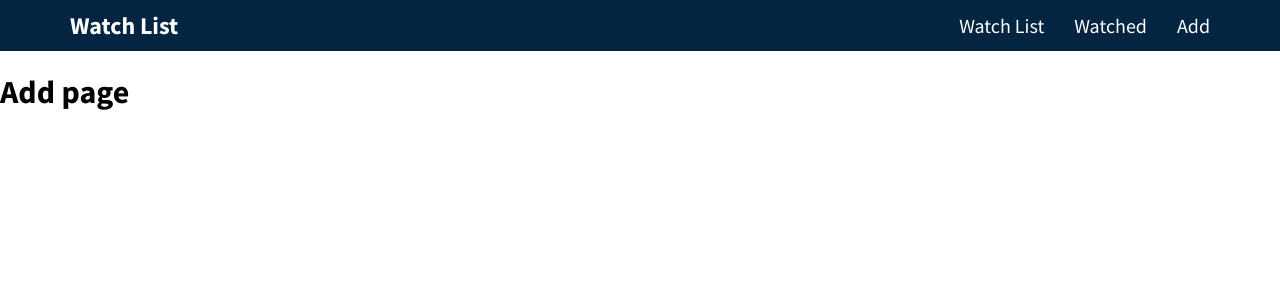
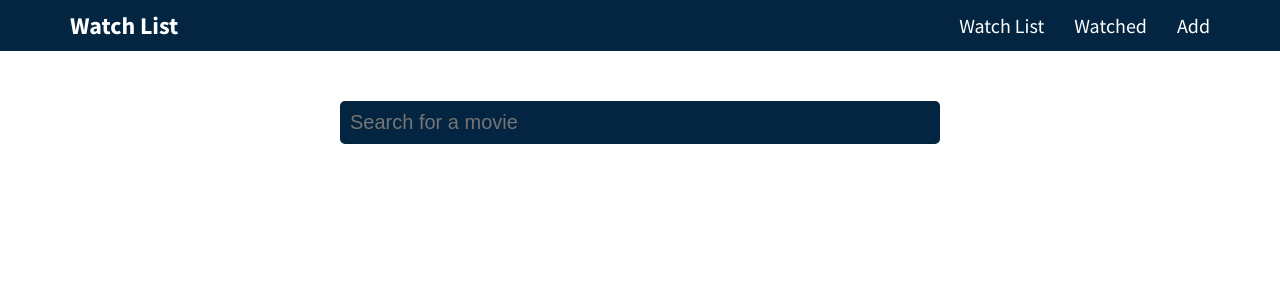
Before and after one commit to lucasli233/react-movie-watchlist-v1, a React (Create React App) app: page /add in a window 1280 px wide. Shown: the top 300 px of the page. Built offline with nearby package versions, Linux system fonts and the light colour scheme.

Commit message:
search movie basic function completed

```diff
--- a/src/App.js
+++ b/src/App.js
@@ -18,11 +18,11 @@ function App() {
           <Watchlist />
         </Router>
 
-        <Router exact path="/watched">
+        <Router path="/watched">
           <Watched />
         </Router>
 
-        <Router exact path="/add">
+        <Router path="/add">
           <Add />
         </Router>
       </Switch>
--- a/src/components/Add.js
+++ b/src/components/Add.js
@@ -1,10 +1,52 @@
-import React from 'react'
+import React, { useState } from "react";
+import { ResultCard } from "./ResultCard";
 
 //rafc
 export const Add = () => {
-    return (
-        <div>
-            <h1>Add page</h1>
+  const [query, setQuery] = useState("");
+  const [results, setResults] = useState([]);
+  const onChange = (e) => {
+    e.preventDefault();
+
+    setQuery(e.target.value);
+
+    fetch(
+      `https://api.themoviedb.org/3/search/movie?api_key=${process.env.REACT_APP_TMDB_KEY}&language=en-US&page=1&include_adult=false&query=${e.target.value}`
+    )
+      .then((res) => res.json())
+      .then((data) => {
+        if (!data.errors) {
+          setResults(data.results);
+        } else {
+          setResults([]);
+        }
+      });
+  };
+
+  return (
+    <div className="add-page">
+      <div className="container">
+        <div className="add-content">
+          <div className="input-wrapper">
+            <input
+              type="text"
+              placeholder="Search for a movie"
+              value={query}
+              onChange={onChange}
+            />
+          </div>
+
+          {results.length > 0 && (
+            <ul className="results">
+              {results.map((movie) => (
+                <li key={movie.id}>
+                  <ResultCard movie={movie} />
+                </li>
+              ))}
+            </ul>
+          )}
         </div>
-    )
-}
+      </div>
+    </div>
+  );
+};
--- a/src/components/Header.js
+++ b/src/components/Header.js
@@ -17,7 +17,7 @@ export const Header = () => {
               </li>
 
               <li>
-                <Link to="/">Watched</Link>
+                <Link to="/watched">Watched</Link>
               </li>
 
               <li>
--- /dev/null
+++ b/src/components/ResultCard.js
@@ -0,0 +1,27 @@
+import React from "react";
+
+export const ResultCard = ({ movie }) => {
+  return (
+    <div className="result-card">
+      <div className="poster-wrapper">
+        {movie.poster_path ? (
+          <img
+            src={`https://image.tmdb.org/t/p/w200${movie.poster_path}`}
+            alt={`${movie.title} Poster`}
+          />
+        ) : (
+          <div className="filter-poster"></div>
+        )}
+      </div>
+
+      <div className="info">
+        <div className="header">
+          <h3 className="title">{movie.title}</h3>
+          <div className="h4 release-">
+            {movie.release_date ? movie.release_date.substring(0, 4) : "-"}
+          </div>
+        </div>
+      </div>
+    </div>
+  );
+};
```
Also changed, not shown: 1 other file (tests, documents, lock files or other folders).
